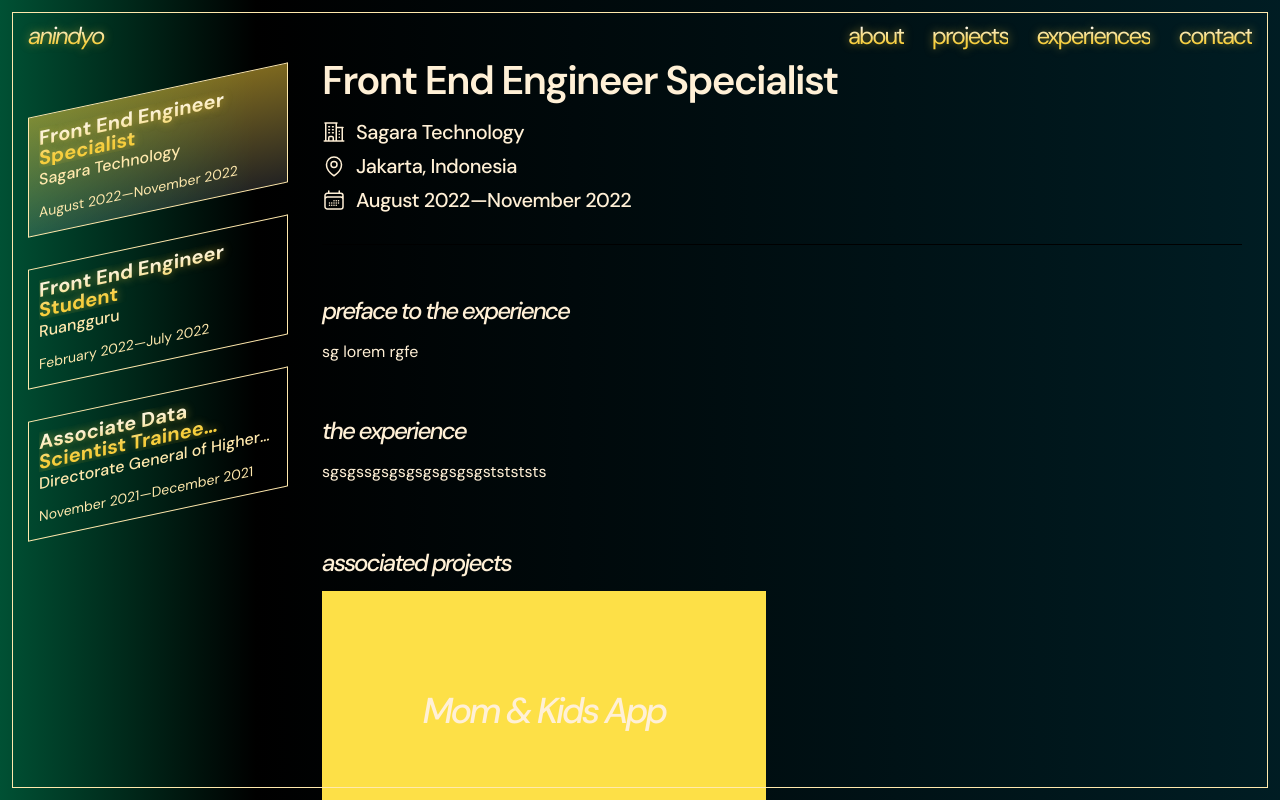
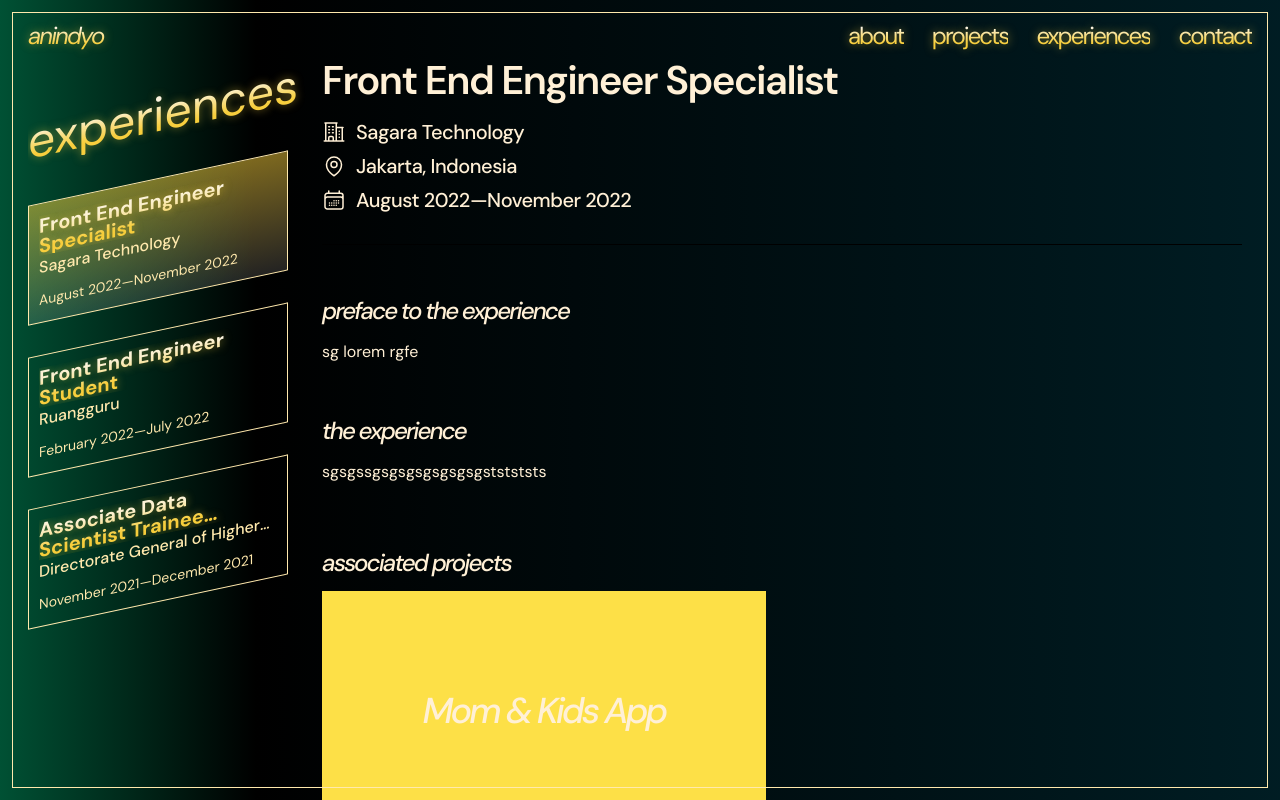
Before and after one commit to anindyoo/portfolio, a React (Create React App) app: page /experiences in a window 1280 px wide. Shown: the top 800 px of the page. Built offline with nearby package versions, Linux system fonts and the light colour scheme.

Commit message:
feat: add experiences title.

```diff
--- a/src/components/ExperiencesComp/ExperiencesCardsList.jsx
+++ b/src/components/ExperiencesComp/ExperiencesCardsList.jsx
@@ -24,6 +24,17 @@ const ExperiencesCardsList = (props) => {
         EXPERIENCES-CARDS-LIST-CONTAINER
         py-[5.625rem]"
         >
+          <li>
+            <div className="
+            EXPERIENCES-TITLE
+            HEADLINE-TEXT
+            text-5xl
+            -skew-y-12
+            mb-10"
+            >
+              experiences
+            </div>
+          </li>
           {experiences.map((exp) => (
             <li key={exp.id}>
               <ExperiencesCard
```
